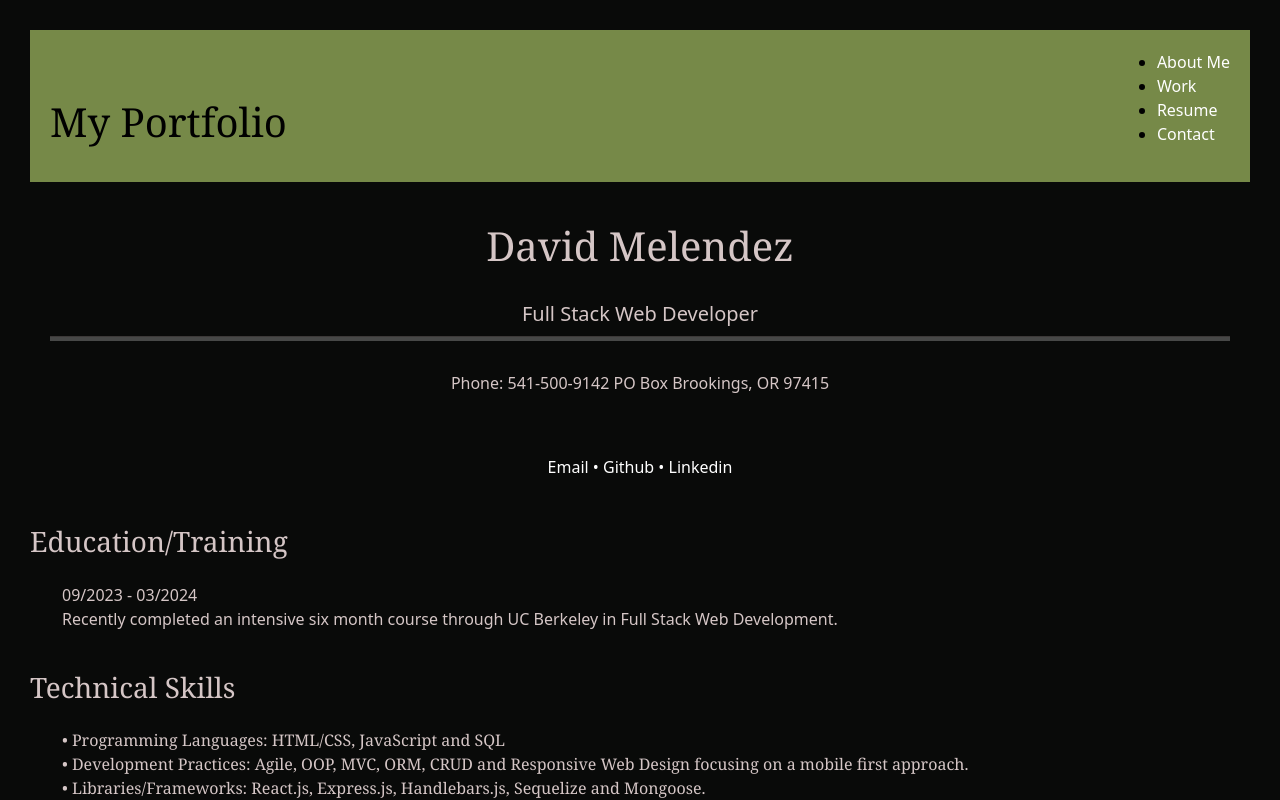
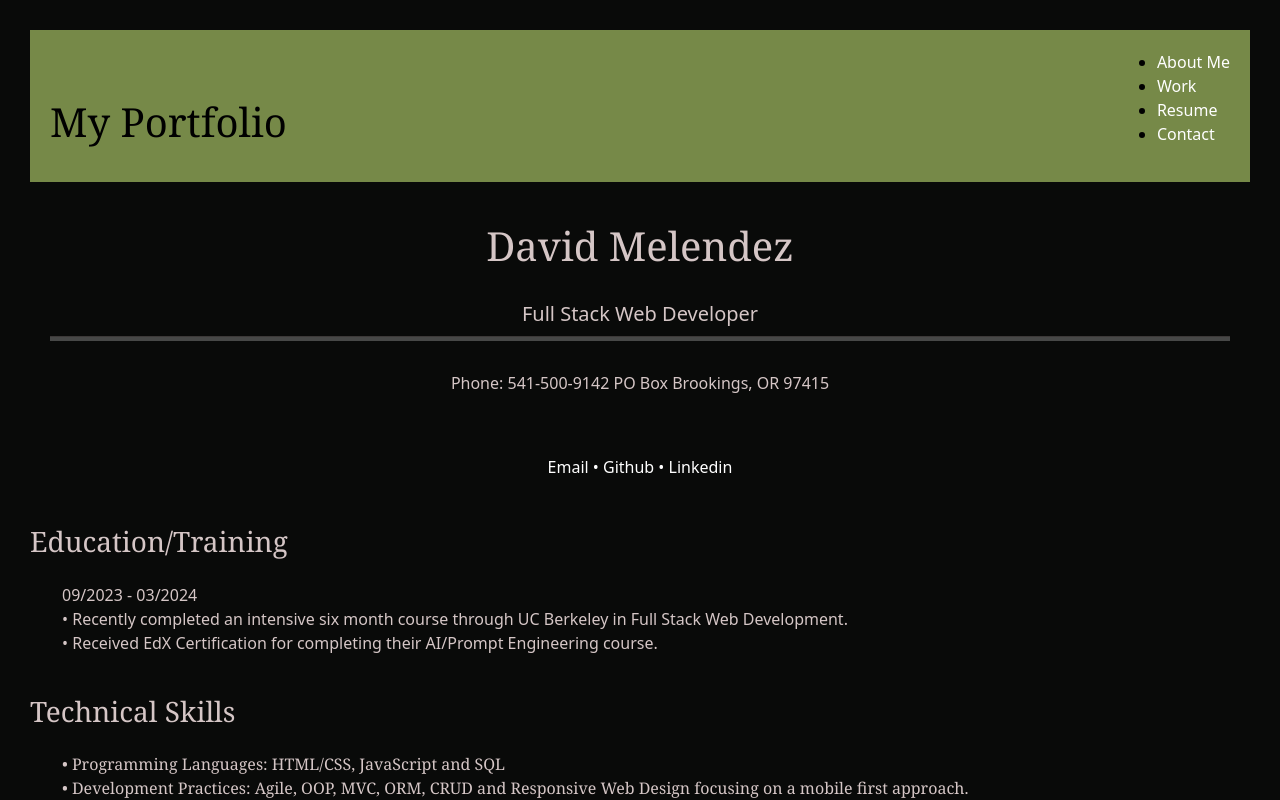
Before and after one commit to Dmelz11/react, a React (Vite) app: page /resume in a window 1280 px wide. Shown: the top 800 px of the page. Built offline with nearby package versions, Linux system fonts and the light colour scheme.

Commit message:
Updated resume.jsx to include AI/ Prompt Engineering Certificate

```diff
--- a/src/pages/Resume.jsx
+++ b/src/pages/Resume.jsx
@@ -33,7 +33,8 @@ const Resume = () => {
           <h3>Education/Training</h3>
           <br></br>
           <ul className="date">09/2023 - 03/2024<br></br>
-          Recently completed an intensive six month course through UC Berkeley in Full Stack Web Development.
+          • Recently completed an intensive six month course through UC Berkeley in Full Stack Web Development.<br></br>
+          • Received EdX Certification for completing their AI/Prompt Engineering course.
           </ul>
           <br></br>
           <h3>Technical Skills</h3>
@@ -41,7 +42,7 @@ const Resume = () => {
           <ul className="skills">
             • Programming Languages: HTML/CSS, JavaScript and SQL<br></br>
             • Development Practices: Agile, OOP, MVC, ORM, CRUD and Responsive Web Design focusing on a mobile first approach.<br></br>
-            • Libraries/Frameworks: React.js, Express.js, Handlebars.js, Sequelize and Mongoose.<br></br>
+            • Libraries/Frameworks: React.js, Express.js, Handlebars.js, Sequelize, LangChain and Mongoose.<br></br>
             • Tools/Platforms: Git, Github, VScode, Heroku, Render, Netlify, Inquirer.js, MySQL Workbench and Insomnia.<br></br>
             • Databases: MongoDB and MySQL
           </ul>
```
